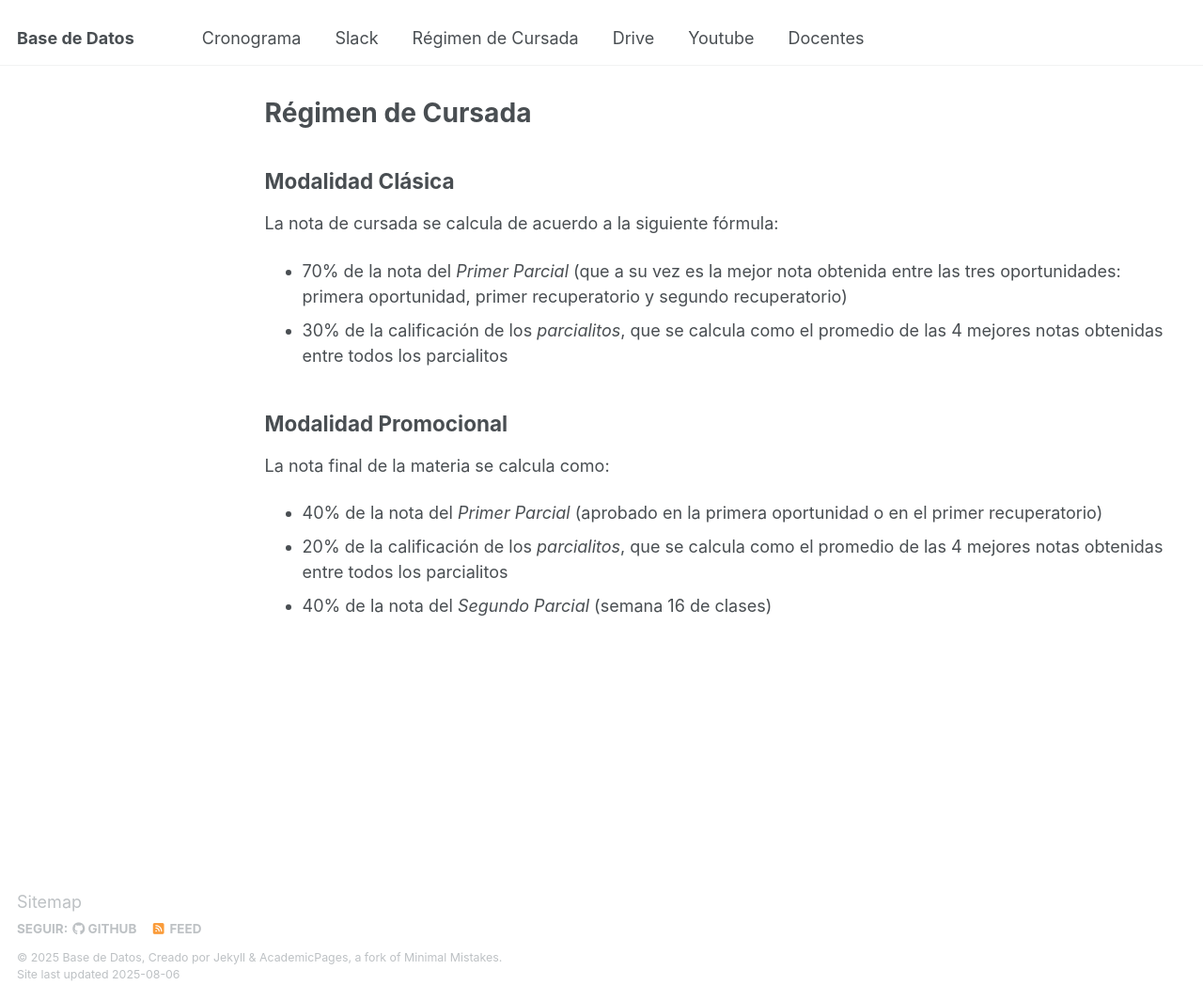
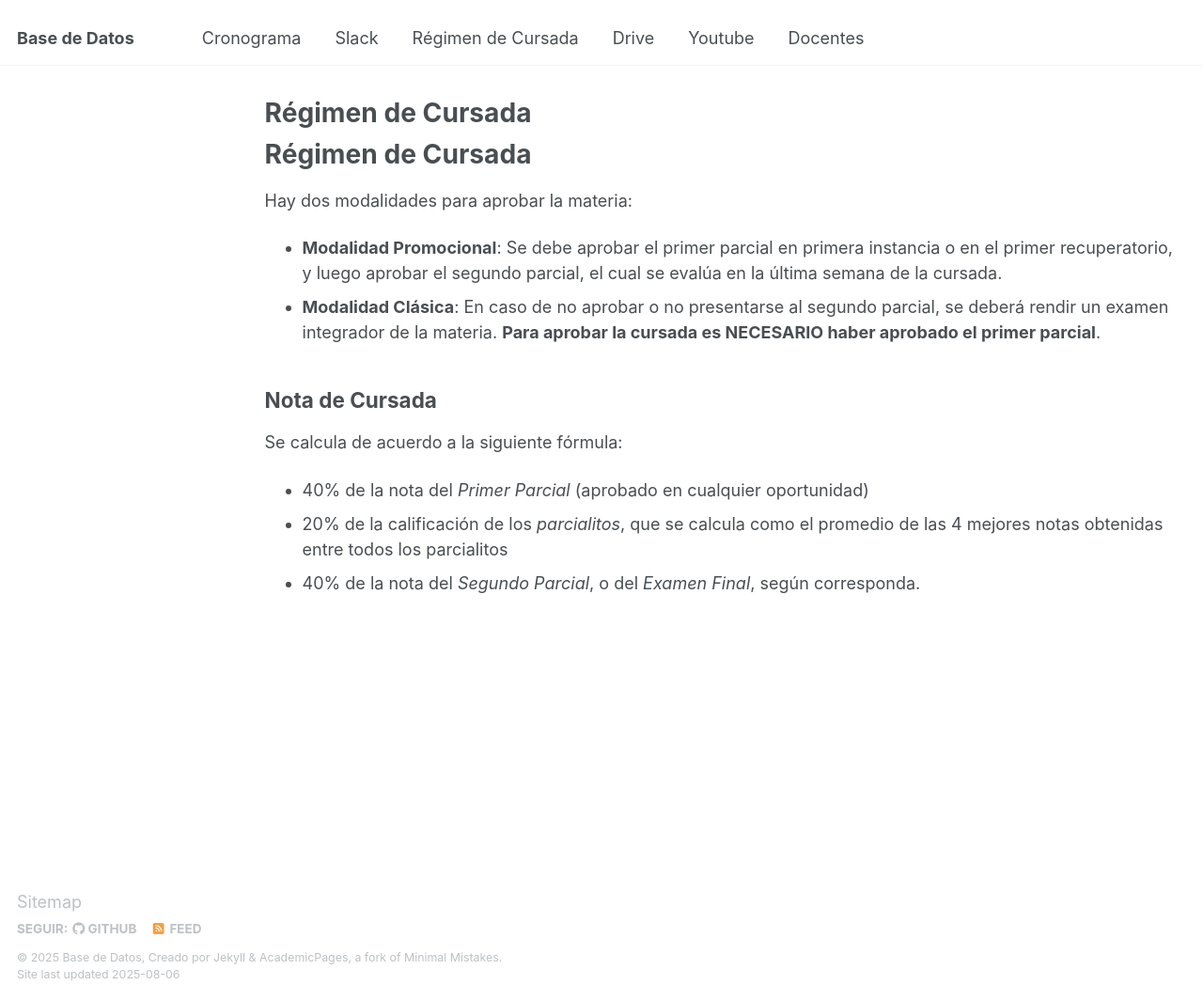
Before and after one commit to base-de-datos-fiuba/bdd-fiuba, a Jekyll site: the page built from _pages/regimen.html, in a window 1280 px wide and 1065 px high. Shown: the whole window at 94% size. Built offline with Jekyll 4.4.1, drawn with Linux system fonts in a browser that asks for light colours.

Commit message:
change en página de regimen de cursada

```diff
--- a/_pages/regimen.html
+++ b/_pages/regimen.html
@@ -6,30 +6,29 @@ author_profile: false
 ---
 
   <section>
-    <h2>Modalidad Clásica</h2>
-    <p>La nota de cursada se calcula de acuerdo a la siguiente fórmula:</p>
+    <h1>Régimen de Cursada</h1>
+    <p> Hay dos modalidades para aprobar la materia:</p>
     <ul>
       <li>
-        <span class="formula">70%</span> de la nota del <em>Primer Parcial</em> (que a su vez es la mejor nota obtenida entre las tres oportunidades: primera oportunidad, primer recuperatorio y segundo recuperatorio)
+        <strong>Modalidad Promocional</strong>: Se debe aprobar el primer parcial en primera instancia o en el primer recuperatorio, y luego aprobar el segundo parcial, el cual se evalúa en la última semana de la cursada.
       </li>
       <li>
-        <span class="formula">30%</span> de la calificación de los <em>parcialitos</em>, que se calcula como el promedio de las 4 mejores notas obtenidas entre todos los parcialitos
+        <strong>Modalidad Clásica</strong>: En caso de no aprobar o no presentarse al segundo parcial, se deberá rendir un examen integrador de la materia. <strong>Para aprobar la cursada es NECESARIO haber aprobado el primer parcial</strong>.
       </li>
-    </ul>
   </section>
 
   <section>
-    <h2>Modalidad Promocional</h2>
-    <p>La nota final de la materia se calcula como:</p>
+    <h2>Nota de Cursada</h2>
+    <p>Se calcula de acuerdo a la siguiente fórmula:</p>
     <ul>
       <li>
-        <span class="formula">40%</span> de la nota del <em>Primer Parcial</em> (aprobado en la primera oportunidad o en el primer recuperatorio)
+        <span class="formula">40%</span> de la nota del <em>Primer Parcial</em> (aprobado en cualquier oportunidad)
       </li>
       <li>
         <span class="formula">20%</span> de la calificación de los <em>parcialitos</em>, que se calcula como el promedio de las 4 mejores notas obtenidas entre todos los parcialitos
       </li>
       <li>
-        <span class="formula">40%</span> de la nota del <em>Segundo Parcial</em> (semana 16 de clases)
+        <span class="formula">40%</span> de la nota del <em>Segundo Parcial</em>, o del <em>Examen Final</em>, según corresponda.
       </li>
     </ul>
   </section>
```
